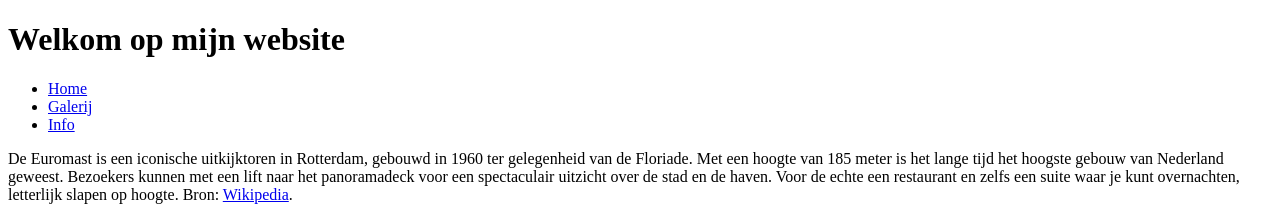
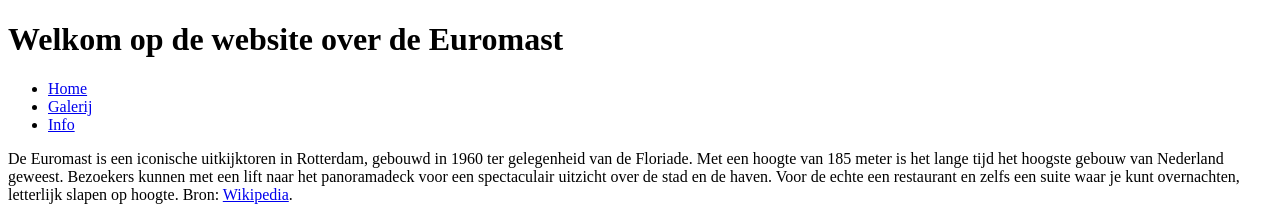
Before and after one commit to RomyvanWijk/RomyvanWijk.github.io, a plain HTML site: page index.html in a window 1280 px wide. Shown: the top 206 px of the page. Drawn offline with Linux system fonts and the light colour scheme.

Commit message:
Update index.html

```diff
--- a/index.html
+++ b/index.html
@@ -6,7 +6,7 @@
 </head>
 <body>
   <header>
-    <h1>Welkom op mijn website</h1>
+    <h1>Welkom op de website over de Euromast</h1>
     <nav>
       <ul>
         <li><a href="index.html">Home</a></li>
```
